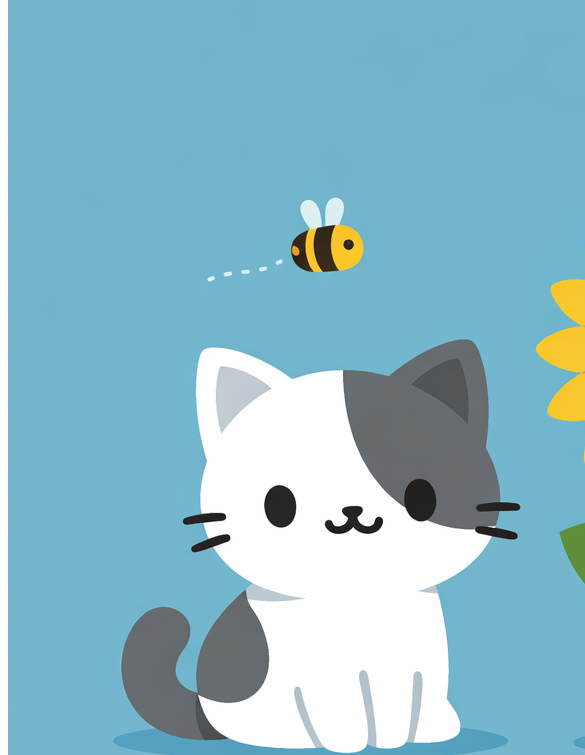
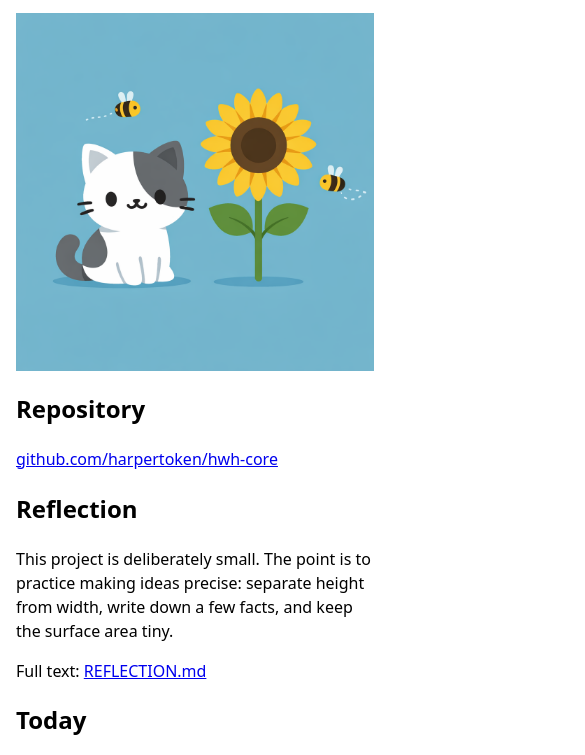
Before and after one commit to harpertoken/hwh-core, a plain HTML site: page site/index.html in a window 390 px wide. Shown: the part 158-913 px from the top of the page, 585 px wide, since content can reach past the window. Drawn offline with Linux system fonts and the light colour scheme.

Commit message:
docs: make page responsive

```diff
--- a/site/index.html
+++ b/site/index.html
@@ -4,6 +4,35 @@
     <meta charset="utf-8" />
     <meta name="viewport" content="width=device-width, initial-scale=1" />
     <title>hwh-core</title>
+    <style>
+      :root {
+        color-scheme: light dark;
+      }
+
+      body {
+        margin: 0;
+        font-family: ui-sans-serif, system-ui, -apple-system, Segoe UI, Roboto, Helvetica, Arial, sans-serif;
+        line-height: 1.5;
+      }
+
+      main {
+        max-width: 72ch;
+        padding: 16px;
+        margin: 0 auto;
+      }
+
+      img {
+        max-width: 100%;
+        height: auto;
+        display: block;
+      }
+
+      footer {
+        max-width: 72ch;
+        padding: 0 16px 24px;
+        margin: 0 auto;
+      }
+    </style>
   </head>
   <body>
     <main>
```
